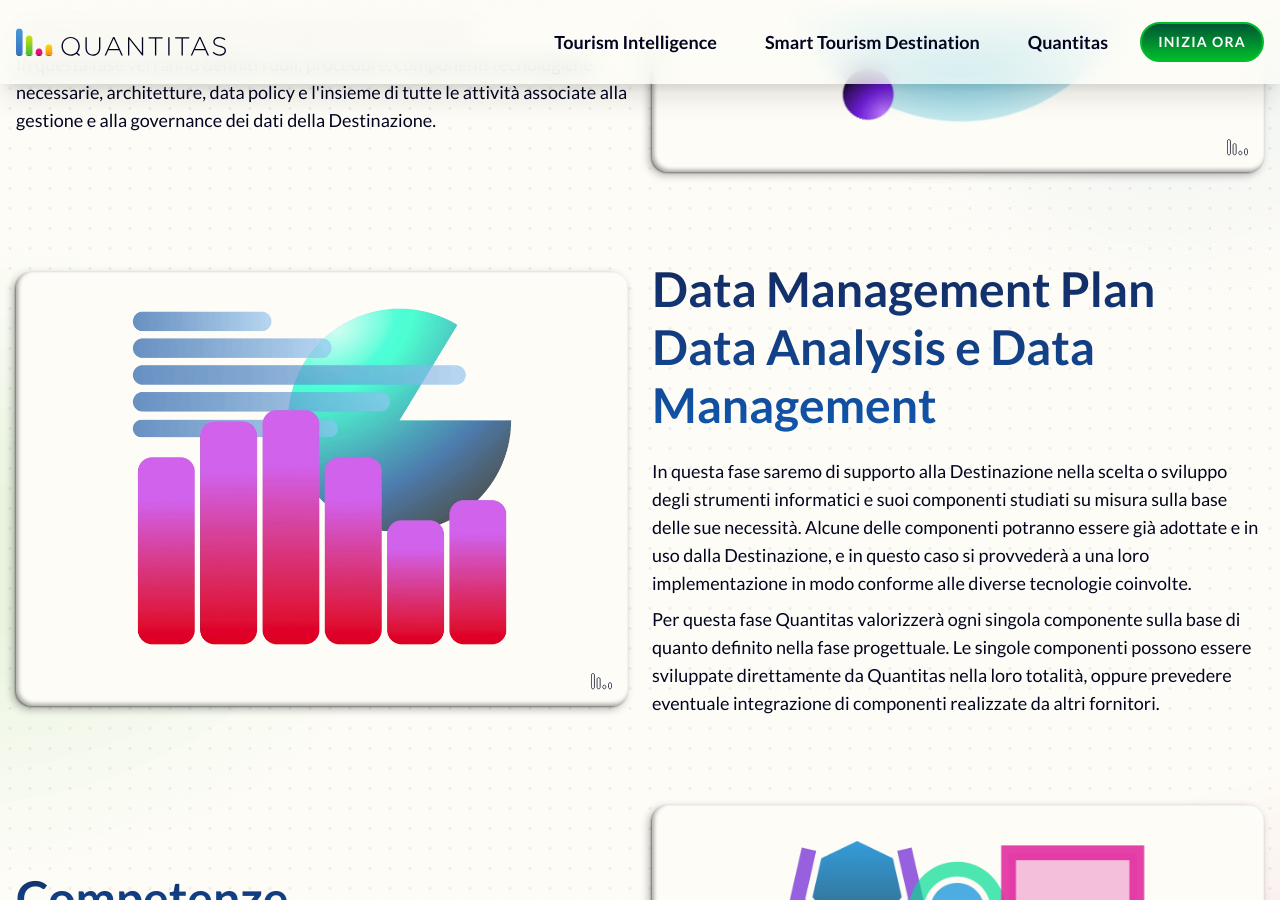
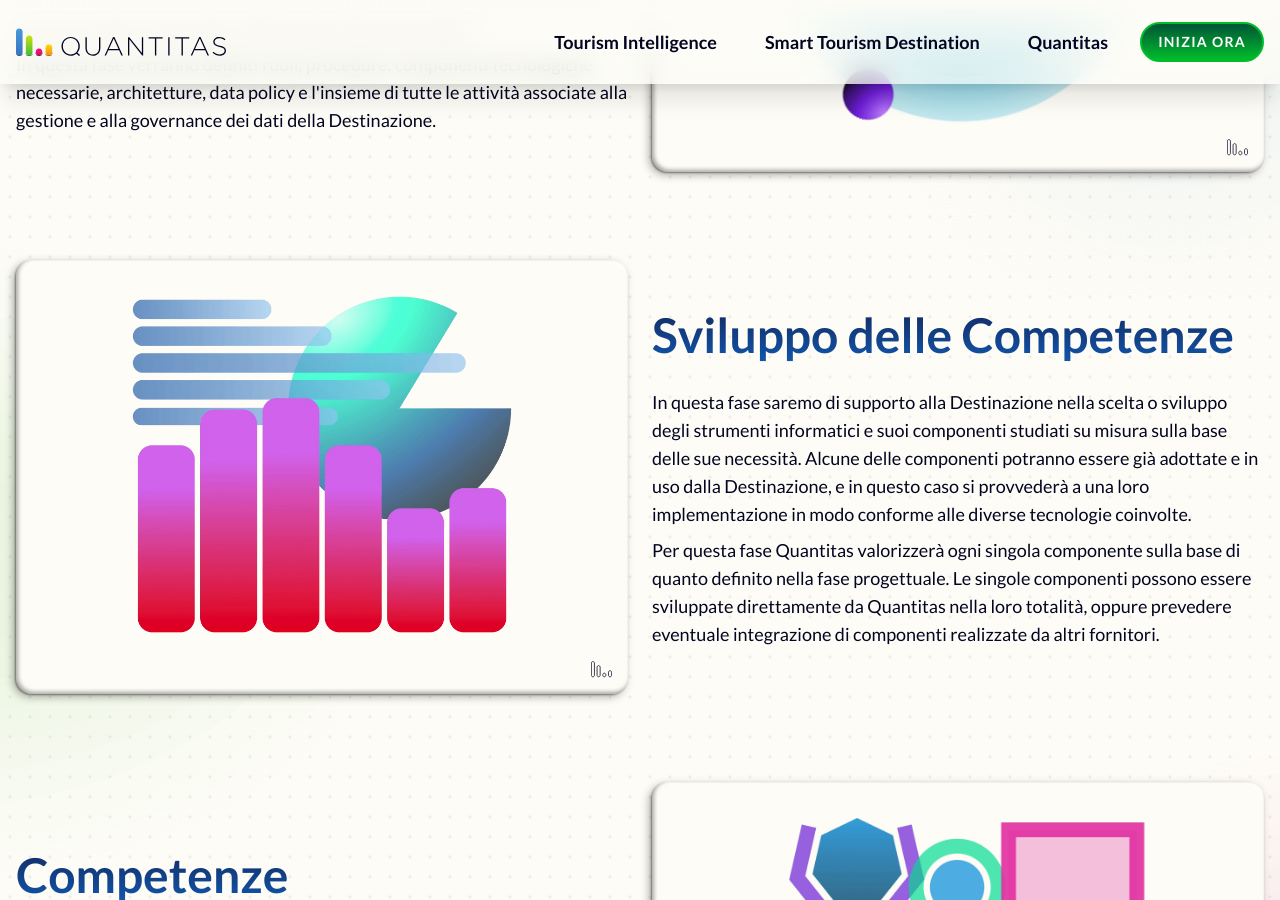
Before and after one commit to Quantitas-srl-org/tourism_promo, a Jekyll site: the page built from index.markdown, in a window 1280 px wide and 900 px high, scrolled down 2839 px. Built offline with Jekyll 4.4.1, drawn with Linux system fonts in a browser that asks for light colours; some web fonts are replaced.

Commit message:
Update index.markdown

```diff
--- a/index.markdown
+++ b/index.markdown
@@ -52,7 +52,7 @@ section-c-list-1-h3: Strategia
 section-c-list-1-p-1: >-
   Per la Destinazione, adottare un modello "Data Driven", consiste in sostanza nel fare dei dati la base di appoggio del processo decisionale e della scoperta di nuove strategie e azioni di marketing.  Nello specifico, per consentire alla DMO di transitare verso lo stato di "Smart Tourism Destination", è fondamentale, in termini di Governance della medesima, acquisire una capacità di ottenere e usare in maniera sistematica informazioni estratte dai dati.
 section-c-list-1-p-2:   In questa fase verranno definiti ruoli, procedure, componenti tecnologiche necessarie, architetture, data policy e l'insieme di tutte le attività associate alla gestione e alla governance dei dati della Destinazione.
-section-c-list-2-h3: Data Management Plan Data Analysis e Data Management
+section-c-list-2-h3: Sviluppo delle Competenze
 section-c-list-2-p-1: >-
   In questa fase saremo di supporto alla Destinazione nella scelta o sviluppo degli strumenti informatici e suoi componenti studiati su misura sulla base delle
   sue necessità. Alcune delle componenti potranno essere già adottate e in uso dalla Destinazione, e in questo caso si provvederà a una loro implementazione
```
